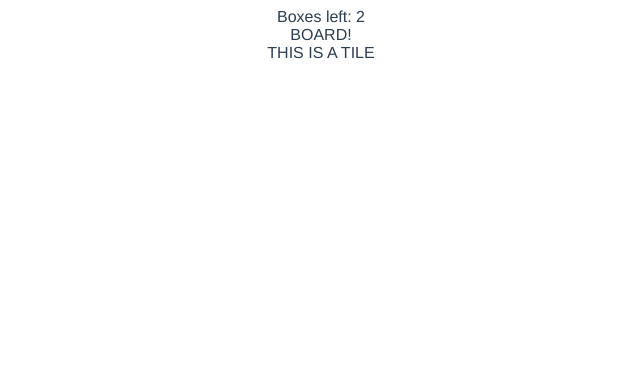
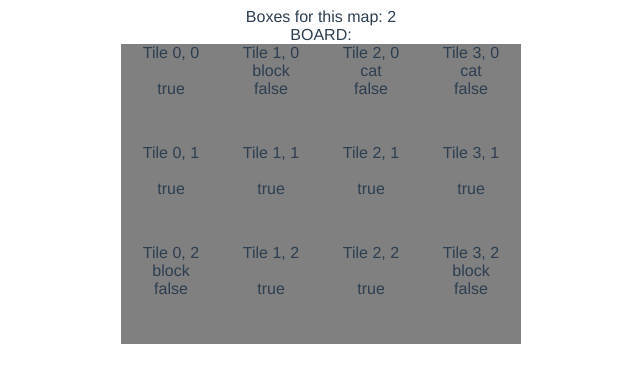
Before and after one commit to enwrath/catpuzzle, a Vue app: page /#/game in a window 1280 px wide. Shown: the top 382 px of the page, without its empty margins (319-959 px from the left). Built offline with nearby package versions, Linux system fonts and the light colour scheme.

Commit message:
basic map data, map creation and click events

```diff
--- a/src/components/Board.vue
+++ b/src/components/Board.vue
@@ -1,7 +1,10 @@
 <template>
   <div>
-    BOARD!
-    <BoardTile></BoardTile>
+    BOARD:
+    <div class="TileRow" :key="`row-${y}`" v-for="(row, y) in data.tiles">
+      <BoardTile @placebox="placeBox" :inside="tile" :x="x" :y="y" :key="`tile-${x}-${y}`" v-for="(tile, x) in row" />
+    </div>
+
   </div>
 </template>
 
@@ -13,6 +16,14 @@ export default {
   components: {
     BoardTile
   },
+  props: {
+    data: Object
+  },
+  methods: {
+    placeBox (e) {
+      this.$emit("placebox", e);
+    }
+  }
 }
 </script>
 
--- a/src/components/BoardTile.vue
+++ b/src/components/BoardTile.vue
@@ -1,15 +1,41 @@
 <template>
-  <div>
-    THIS IS A TILE
+  <div @click="placeBox()">
+    Tile {{x}}, {{y}} <br />
+    {{inside}} <br />
+    {{canPlaceBox}}
   </div>
 </template>
 
 <script>
 export default {
-  name: 'BoardTile'
+  name: 'BoardTile',
+  props: {
+    inside: String,
+    x: Number,
+    y: Number
+  },
+  computed: {
+    canPlaceBox: function () {
+      return this.inside === "";
+    }
+  },
+  methods: {
+    placeBox() {
+      if (this.canPlaceBox) this.$emit("placebox", {x:this.x, y:this.y})
+    }
+  }
 }
 </script>
 
 <!-- Add "scoped" attribute to limit CSS to this component only -->
 <style scoped>
+div {
+  display: inline-block;
+  width: 100px;
+  height: 100px;
+  background: gray;
+}
+div:hover {
+  background: cyan;
+}
 </style>
--- a/src/views/Game.vue
+++ b/src/views/Game.vue
@@ -1,7 +1,7 @@
 <template>
   <div>
-    <span>Boxes left: {{boxesLeft}}</span>
-    <Board></Board>
+    <span>Boxes for this map: {{data.totalBoxes}}</span>
+    <Board @placebox="boxPlaced" :data="data"></Board>
   </div>
 </template>
 
@@ -15,12 +15,17 @@ export default {
   },
   data() {
     return {
-      boxesLeft: 2
+      data: {
+        totalBoxes: 2,
+        tiles: [["","block","cat","cat"],["","","",""],["block","","","block"]]
+      }
     }
   },
   methods: {
-    boxPlaced() {
-      console.log("box placed");
+    boxPlaced(e) {
+      const newRow = this.data.tiles[e.y].slice(0);
+      newRow[e.x] = "box"
+      this.$set(this.data.tiles, e.y, newRow)
     }
   }
 }
```
